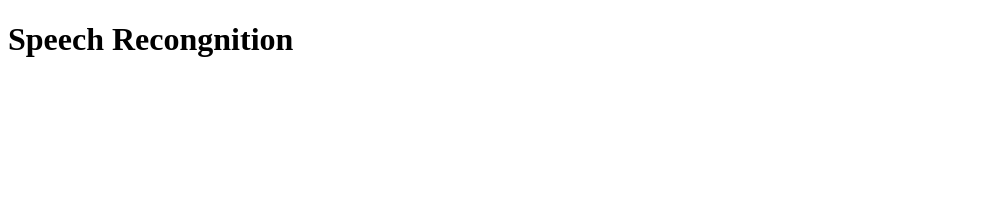
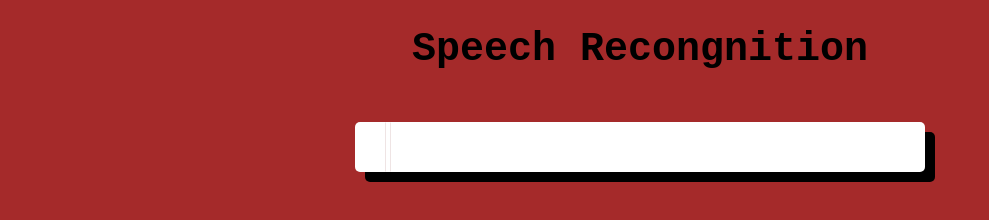
Before and after one commit to JoseZapatero/Speech-rec, a plain HTML site: page index.html in a window 1280 px wide. Shown: the whole page, without its empty margins (0-989 px from the left). Drawn offline with Linux system fonts and the light colour scheme.

Commit message:
adds styling

```diff
--- a/index.html
+++ b/index.html
@@ -9,7 +9,7 @@
 
 <body>
     <h1>Speech Recongnition</h1>
-    <div clss="words" contenteditable></div>
+    <div class="words" contenteditable></div>
 
     <script src="script.js"></script>
 </body>
--- a/styles.css
+++ b/styles.css
@@ -0,0 +1,43 @@
+html {
+    font-size: 10px;
+}
+
+body {
+    background-color: brown;
+    font-family: 'Courier New', Courier, monospace;
+    font-weight: 200px;
+    font-size: 20px;
+}
+
+h1 {
+    text-align: center;
+}
+
+.words {
+    max-width: 500px;
+    margin: 50px auto;
+    background-color: white;
+    border-radius: 5px;
+    box-shadow: 10px 10px 0 rgb(0, 0, 0.1);
+    padding: 1rem 2rem 1rem 5rem;
+    background-size: 100% 3rem;
+    position: relative;
+    line-height: 3rem;
+    /* background: -webkit-gradient(linear, 0, 0, 0, 100%, from (#d9eaf3),
+     color-stop(4%,#fff) 0 4px); */
+}
+
+p {
+    margin: 0 0 3rem;
+}
+
+.words::before {
+    content: "";
+    position: absolute;
+    width: 4px;
+    top: 0;
+    left: 30px;
+    bottom: 0;
+    border: 1px solid black;
+    border-color: transparent #efe4e4;
+}
```
